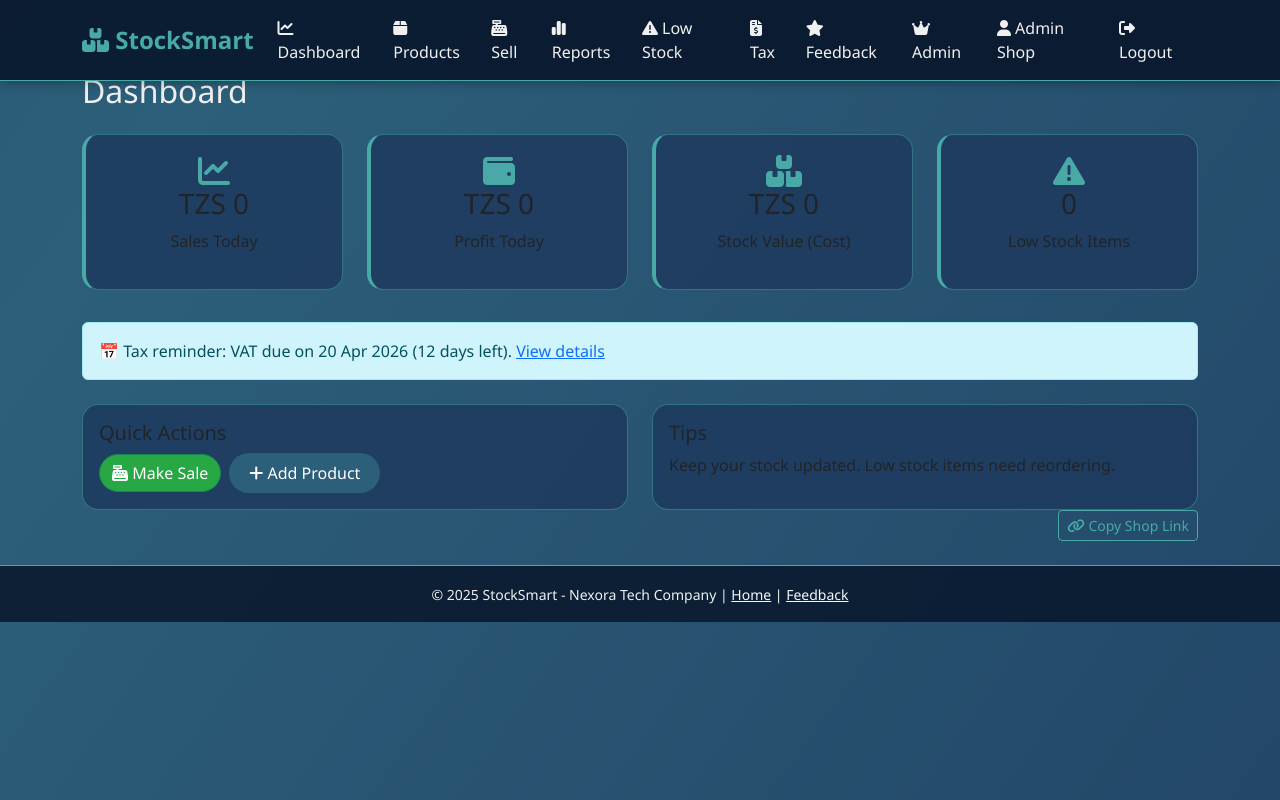
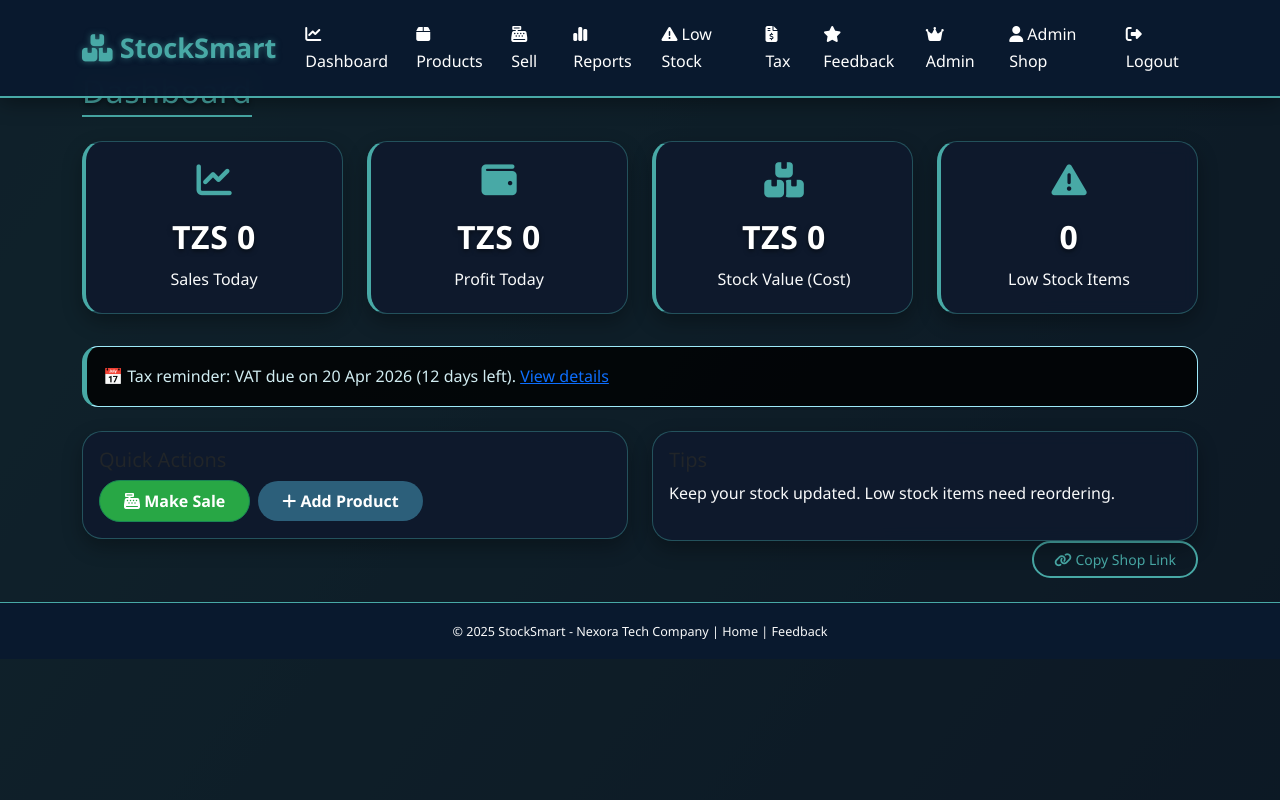
Before and after one commit to nexoratechv1-ctrl/Stocksmart, a Flask app: page /dashboard in a window 1280 px wide. Run offline with Flask 3, Linux system fonts and the light colour scheme; a user stored in the database is signed in.

Commit message:
Update style.css

```diff
--- a/static/css/style.css
+++ b/static/css/style.css
@@ -1,11 +1,14 @@
+/* ========== STOCKSMART - ENHANCED READABILITY THEME ========== */
 :root {
     --primary-dark: #0a1a2f;
     --primary: #1E3A5F;
     --secondary: #2C5F7A;
     --accent: #48A9A6;
-    --light: #E4F1F9;
-    --text-light: #f0f0f0;
-    --card-bg: rgba(30, 58, 95, 0.85);
+    --accent-glow: #6bc9c6;
+    --text-white: #ffffff;
+    --text-light: #f8f9fa;
+    --card-bg: rgba(15, 25, 45, 0.92);
+    --overlay-dark: rgba(0, 0, 0, 0.65);
 }
 
 * {
@@ -17,12 +20,13 @@
 body {
     font-family: 'Segoe UI', Tahoma, Geneva, Verdana, sans-serif;
     background: var(--primary-dark);
-    color: var(--text-light);
+    color: var(--text-white);
     overflow-x: hidden;
     position: relative;
+    line-height: 1.7;
 }
 
-/* Animated Background (moving gradient) */
+/* Animated gradient background */
 .animated-bg {
     position: fixed;
     top: 0;
@@ -34,137 +38,266 @@
     background-size: 400% 400%;
     animation: moveGradient 15s ease infinite;
 }
+
+/* Dark overlay to improve text contrast */
+body::before {
+    content: "";
+    position: fixed;
+    top: 0;
+    left: 0;
+    width: 100%;
+    height: 100%;
+    background: var(--overlay-dark);
+    z-index: -1;
+}
+
 @keyframes moveGradient {
     0% { background-position: 0% 50%; }
     50% { background-position: 100% 50%; }
     100% { background-position: 0% 50%; }
 }
 
-/* Navbar */
+/* Navbar - glass effect */
 .navbar {
     background: rgba(10, 26, 47, 0.95);
-    backdrop-filter: blur(10px);
-    border-bottom: 1px solid var(--accent);
-    box-shadow: 0 2px 10px rgba(0,0,0,0.3);
+    backdrop-filter: blur(12px);
+    border-bottom: 2px solid var(--accent);
+    box-shadow: 0 4px 20px rgba(0,0,0,0.4);
+    padding: 0.8rem 0;
 }
+
 .navbar-brand {
-    font-size: 1.5rem;
-    font-weight: bold;
+    font-size: 1.7rem;
+    font-weight: 800;
     color: var(--accent) !important;
-}
-.nav-link {
-    color: var(--text-light) !important;
+    text-shadow: 0 0 6px rgba(72,169,166,0.5);
     transition: 0.3s;
 }
+
+.navbar-brand:hover {
+    text-shadow: 0 0 12px var(--accent);
+}
+
+.nav-link {
+    color: var(--text-white) !important;
+    font-weight: 500;
+    margin: 0 5px;
+    transition: 0.3s;
+    position: relative;
+}
+
 .nav-link:hover {
     color: var(--accent) !important;
     transform: translateY(-2px);
+    text-shadow: 0 0 6px var(--accent);
 }
 
-/* Cards */
+/* Cards - dark, readable, with glass effect */
 .card {
     background: var(--card-bg);
     backdrop-filter: blur(8px);
-    border: 1px solid rgba(72, 169, 166, 0.5);
-    border-radius: 16px;
-    transition: 0.3s;
+    border: 1px solid rgba(72, 169, 166, 0.4);
+    border-radius: 20px;
+    transition: all 0.3s ease;
+    box-shadow: 0 8px 20px rgba(0,0,0,0.3);
 }
+
 .card:hover {
     transform: translateY(-5px);
     border-color: var(--accent);
-    box-shadow: 0 8px 20px rgba(0,0,0,0.3);
+    box-shadow: 0 12px 28px rgba(0,0,0,0.4), 0 0 12px rgba(72,169,166,0.3);
 }
+
 .card-title {
     color: var(--accent);
-    font-weight: bold;
+    font-weight: 700;
+    margin-bottom: 1rem;
+    text-shadow: 0 0 3px rgba(72,169,166,0.3);
 }
 
-/* Buttons */
+.card-text, .card-body p, .card-body li {
+    color: var(--text-light);
+}
+
+/* Buttons - clear and clickable */
 .btn-primary {
     background: var(--secondary);
     border: none;
-    border-radius: 30px;
-    padding: 8px 20px;
+    border-radius: 40px;
+    padding: 8px 24px;
+    font-weight: 600;
     transition: 0.3s;
+    color: white;
 }
+
 .btn-primary:hover {
     background: var(--accent);
     transform: scale(1.02);
+    box-shadow: 0 4px 12px rgba(72,169,166,0.4);
 }
+
 .btn-outline-primary {
-    border-color: var(--accent);
+    border: 2px solid var(--accent);
     color: var(--accent);
+    background: transparent;
+    border-radius: 40px;
+    padding: 6px 20px;
 }
+
 .btn-outline-primary:hover {
     background: var(--accent);
-    color: #fff;
+    color: #0a1a2f;
+    box-shadow: 0 0 10px var(--accent);
 }
+
 .btn-success {
     background: #28a745;
-    border-radius: 30px;
-}
-.btn-danger {
-    border-radius: 30px;
+    border-radius: 40px;
+    padding: 8px 24px;
+    font-weight: 600;
 }
 
-/* Forms */
+.btn-danger {
+    border-radius: 40px;
+    padding: 6px 18px;
+}
+
+/* Forms - inputs clearly visible */
 .form-control, .form-select {
-    background: rgba(0,0,0,0.7);
-    border: 1px solid var(--accent);
+    background: rgba(0, 0, 0, 0.75);
+    border: 1px solid rgba(72, 169, 166, 0.6);
     color: white;
-    border-radius: 12px;
+    border-radius: 16px;
+    padding: 12px 16px;
+    transition: 0.3s;
 }
-.form-control:focus {
-    background: #1a2a3a;
+
+.form-control:focus, .form-select:focus {
+    background: rgba(0, 0, 0, 0.9);
     border-color: var(--accent);
-    box-shadow: 0 0 8px var(--accent);
+    box-shadow: 0 0 10px var(--accent);
     color: white;
 }
+
+.form-control::placeholder, .form-select::placeholder {
+    color: #c0d4e0;
+    opacity: 1;
+}
+
 label {
     color: var(--accent);
-    font-weight: 500;
+    font-weight: 600;
+    margin-bottom: 6px;
 }
 
-/* Dashboard cards */
+/* Tables - readable */
+.table {
+    color: var(--text-light);
+    border-color: rgba(72,169,166,0.3);
+}
+
+.table thead th {
+    color: var(--accent);
+    border-bottom: 2px solid var(--accent);
+    font-weight: 600;
+}
+
+.table-striped > tbody > tr:nth-of-type(odd) {
+    background-color: rgba(72,169,166,0.1);
+}
+
+/* Dashboard cards (stats) */
 .dashboard-card {
     text-align: center;
     padding: 20px;
     border-left: 4px solid var(--accent);
 }
+
 .dashboard-card i {
-    font-size: 2rem;
+    font-size: 2.2rem;
     color: var(--accent);
+    margin-bottom: 10px;
 }
 
-/* Table */
-.table {
-    color: var(--text-light);
-    border-color: var(--accent);
-}
-.table thead th {
-    color: var(--accent);
-}
-.table-striped > tbody > tr:nth-of-type(odd) {
-    background-color: rgba(72,169,166,0.1);
+.dashboard-card h3 {
+    font-size: 2rem;
+    font-weight: bold;
+    margin: 10px 0;
+    color: white;
 }
 
-/* Footer */
-.footer {
-    background: rgba(10,26,47,0.9);
-    border-top: 1px solid var(--accent);
-    margin-top: 50px;
+.dashboard-card p {
+    color: var(--text-light);
+    margin: 0;
 }
 
 /* Low stock badge */
 .badge-low {
     background: #dc3545;
     color: white;
-    padding: 5px 10px;
-    border-radius: 20px;
+    padding: 4px 10px;
+    border-radius: 30px;
+    font-size: 0.8rem;
+    font-weight: bold;
+}
+
+/* Footer */
+.footer {
+    background: rgba(10, 26, 47, 0.95);
+    border-top: 1px solid var(--accent);
+    margin-top: 50px;
+    padding: 20px 0;
+    font-size: 0.9rem;
+    color: var(--text-light);
+}
+
+.footer a {
+    color: var(--accent);
+    text-decoration: none;
+}
+
+.footer a:hover {
+    text-decoration: underline;
+    text-shadow: 0 0 4px var(--accent);
+}
+
+/* Alert messages */
+.alert {
+    border-radius: 16px;
+    background: rgba(0,0,0,0.8);
+    border-left: 5px solid;
+}
+
+.alert-success { border-left-color: #28a745; color: #d4edda; }
+.alert-danger { border-left-color: #dc3545; color: #f8d7da; }
+.alert-warning { border-left-color: #ffc107; color: #fff3cd; }
+.alert-info { border-left-color: var(--accent); color: #d1ecf1; }
+
+/* Star ratings (feedback) */
+.star-rating {
+    color: var(--accent);
+    font-size: 1.2rem;
+    letter-spacing: 2px;
 }
 
 /* Responsive */
 @media (max-width: 768px) {
-    .navbar-brand { font-size: 1.2rem; }
-    .dashboard-card { padding: 12px; }
+    .navbar-brand { font-size: 1.3rem; }
+    .dashboard-card h3 { font-size: 1.5rem; }
+    .card-title { font-size: 1.2rem; }
+    .btn-primary, .btn-outline-primary { padding: 6px 16px; font-size: 0.9rem; }
 }
+
+/* Extra glow for headings */
+h1, h2, h3, h4, .section-title {
+    text-shadow: 0 2px 5px rgba(0,0,0,0.5);
+    letter-spacing: 0.5px;
+}
+
+h2 {
+    color: var(--accent);
+    border-bottom: 2px solid var(--accent);
+    display: inline-block;
+    padding-bottom: 5px;
+    margin-bottom: 20px;
+    }
```
